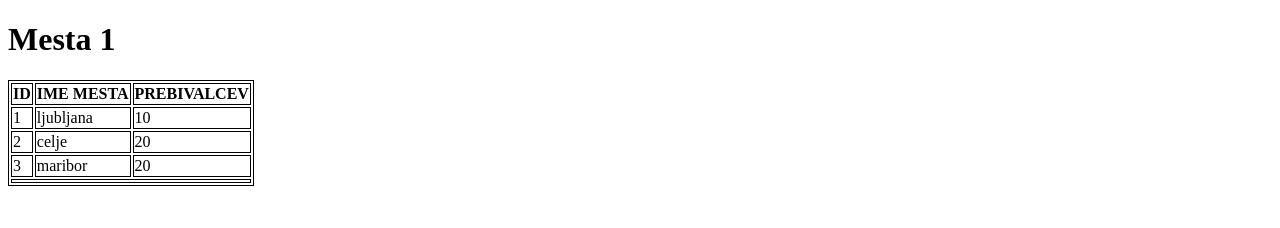
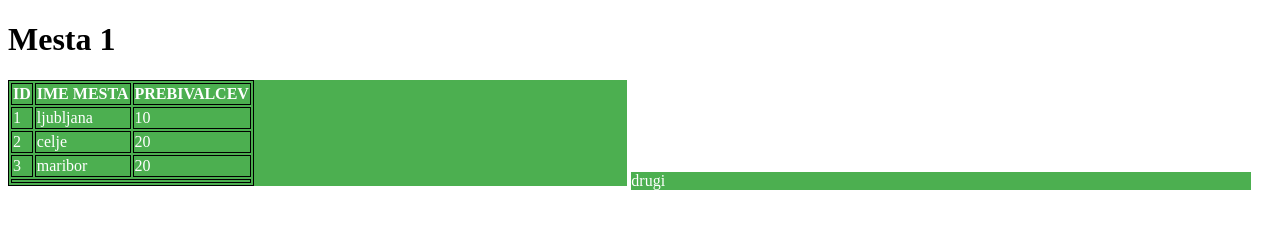
Before and after one commit to gustinmi/javascript-tutor, a website: page app.html in a window 1280 px wide. Drawn offline with nearby package versions, Linux system fonts and the light colour scheme.

Commit message:
Update app.html

```diff
--- a/app.html
+++ b/app.html
@@ -4,17 +4,27 @@
 <head>
     <title>Master / Detail 1</title>
     <style type="text/css">
-
-
-    	table, td, tr, th {
+    table,
+    td,
+    tr,
+    th {
         border: 1px solid black;
     }
 
+    div.vsebina div {
+        display: inline-block;
+        /* prepriči 100% širino */
+        width: 49%;
+        background-color: #4CAF50;
+        color: white;
+    }
     </style>
 </head>
 
 <body>
     <h1>Mesta 1</h1>
+    <div class="vsebina">
+        <div>
             <table>
                 <thead>
                     <tr>
@@ -46,6 +56,9 @@
                     </tr>
                 </tfoot>
             </table>
+        </div>
+        <div>drugi</div>
+    </div>
     <script type="text/javascript" src="https://code.jquery.com/jquery-1.12.4.min.js"></script>
     <script type="text/javascript">
     </script>
```
Lines whose indentation alone changed are shown as unchanged.
